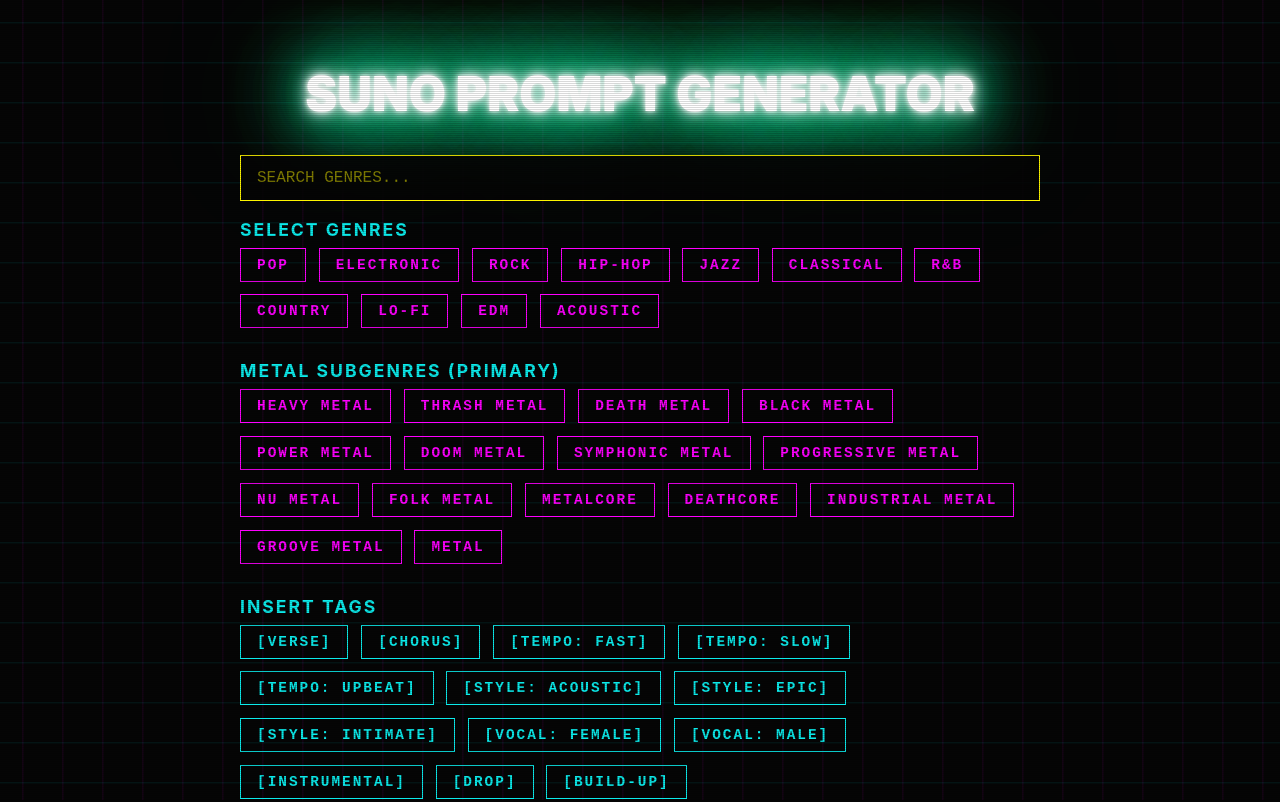
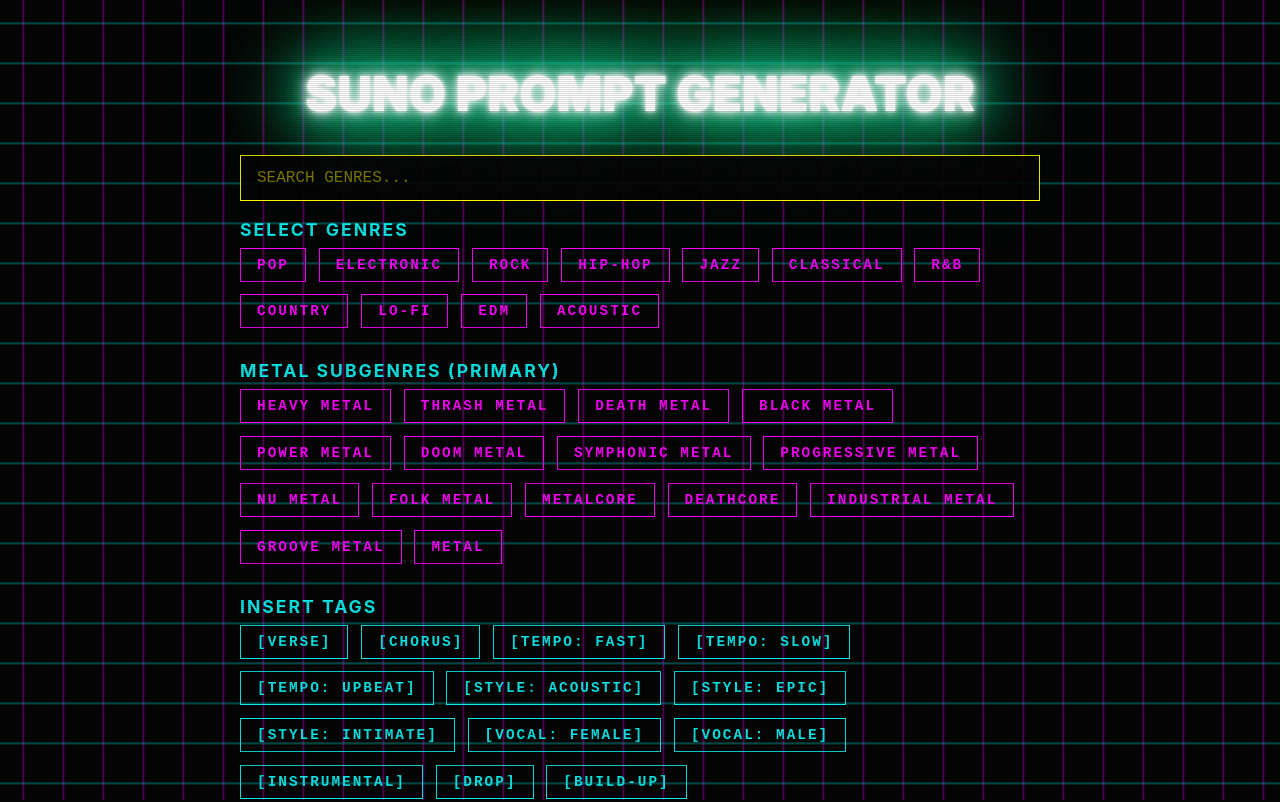
Before and after one commit to Eidolf/ER-Suno-PromptGenerator, a React (Vite) app in the folder frontend/: page / in a window 1280 px wide. Shown: the top 802 px of the page. Built offline with nearby package versions, Linux system fonts and the light colour scheme.

Commit message:
style(ui): increase neon grid opacity and thickness for better visibility

```diff
--- a/frontend/src/App.css
+++ b/frontend/src/App.css
@@ -19,8 +19,8 @@
   width: 100vw;
   height: 100vh;
   background-image:
-    linear-gradient(rgba(0, 255, 255, 0.1) 1px, transparent 1px),
-    linear-gradient(90deg, rgba(255, 0, 255, 0.1) 1px, transparent 1px);
+    linear-gradient(rgba(0, 255, 255, 0.3) 2px, transparent 2px),
+    linear-gradient(90deg, rgba(255, 0, 255, 0.3) 2px, transparent 2px);
   background-size: 40px 40px;
   background-position: center;
   animation: grid-move 10s linear infinite;
```
